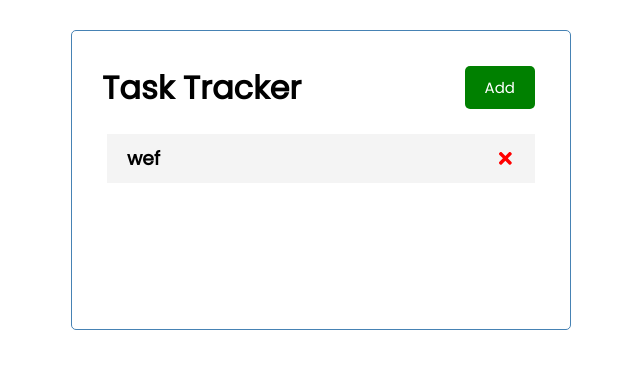
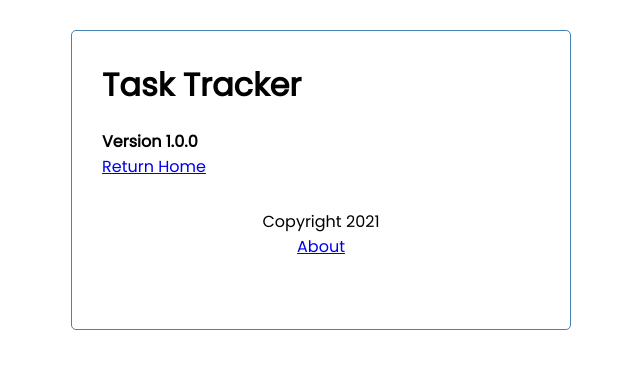
Before and after one commit to dedding4341/tasks_app, a React (Create React App) app: page /about in a window 1280 px wide. Shown: the top 368 px of the page, without its empty margins (319-959 px from the left). Built offline with nearby package versions, Linux system fonts and the light colour scheme; data requests are answered from the project's data file.

Commit message:
adding in routing

```diff
--- a/package.json
+++ b/package.json
@@ -10,6 +10,7 @@
     "react": "^17.0.2",
     "react-dom": "^17.0.2",
     "react-icons": "^4.2.0",
+    "react-router-dom": "^5.2.0",
     "react-scripts": "4.0.3",
     "web-vitals": "^1.1.2"
   },
--- a/src/App.js
+++ b/src/App.js
@@ -1,6 +1,9 @@
 import Header from "./components/Header";
 import Tasks from "./components/Tasks";
 import AppTask from "./components/AddTask";
+import Footer from "./components/Footer";
+import About from "./components/About";
+import { BrowserRouter as Router, Route } from "react-router-dom";
 import { useState, useEffect } from "react";
 
 function App() {
@@ -79,11 +82,18 @@
   };
 
   return (
+    <Router>
       <div className="container">
         <Header
           onAddClick={() => setShowAddTask(!showAddTask)}
           showAdd={showAddTask}
         ></Header>
+
+        <Route
+          path="/"
+          exact
+          render={(props) => (
+            <>
               {showAddTask && <AppTask onAdd={addTask}></AppTask>}
               {tasks.length > 0 ? (
                 <Tasks
@@ -94,7 +104,13 @@
               ) : (
                 "There are no tasks"
               )}
+            </>
+          )}
+        />
+        <Route path="/about" component={About} />
+        <Footer></Footer>
       </div>
+    </Router>
   );
 }
 
--- /dev/null
+++ b/src/components/About.js
@@ -0,0 +1,12 @@
+import { Link } from "react-router-dom";
+
+const About = () => {
+  return (
+    <div>
+      <h4>Version 1.0.0</h4>
+      <Link to="/">Return Home</Link>
+    </div>
+  );
+};
+
+export default About;
--- /dev/null
+++ b/src/components/Footer.js
@@ -0,0 +1,12 @@
+import { Link } from "react-router-dom";
+
+const Footer = () => {
+  return (
+    <footer>
+      <p>Copyright 2021</p>
+      <Link to="/about">About</Link>
+    </footer>
+  );
+};
+
+export default Footer;
--- a/src/components/Header.js
+++ b/src/components/Header.js
@@ -1,15 +1,18 @@
 import PropTypes from "prop-types";
 import Button from "./Button";
+import { useLocation } from "react-router";
 
 const Header = ({ title, onAddClick, showAdd }) => {
+  const location = useLocation()
+
   return (
     <header className="header">
       <h1>{title}</h1>
-      <Button
+      {location.pathname === "/" && <Button
         color={showAdd ? "red" : "green"}
         text={showAdd ? "Close" : "Add"}
         onClick={onAddClick}
-      />
+      />}
     </header>
   );
 };
```
Also changed, not shown: 1 other file (tests, documents, lock files or other folders). Lines whose indentation alone changed are shown as unchanged.
